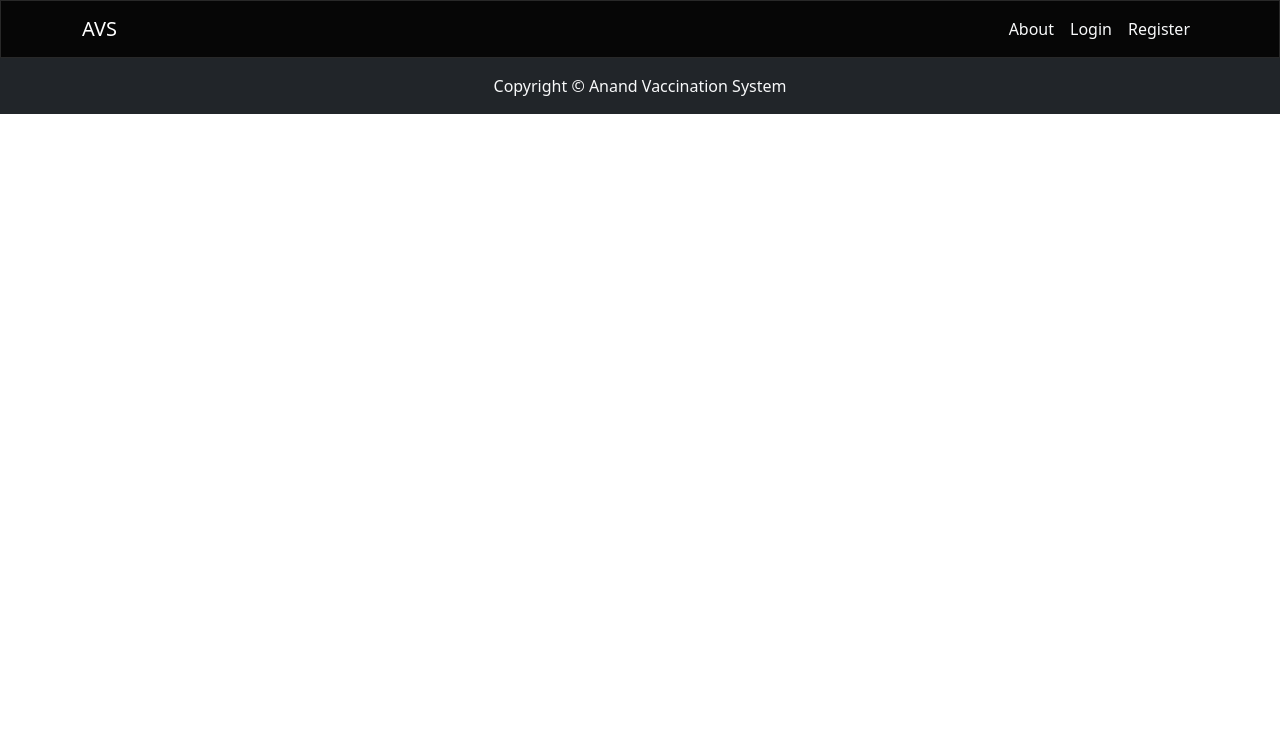
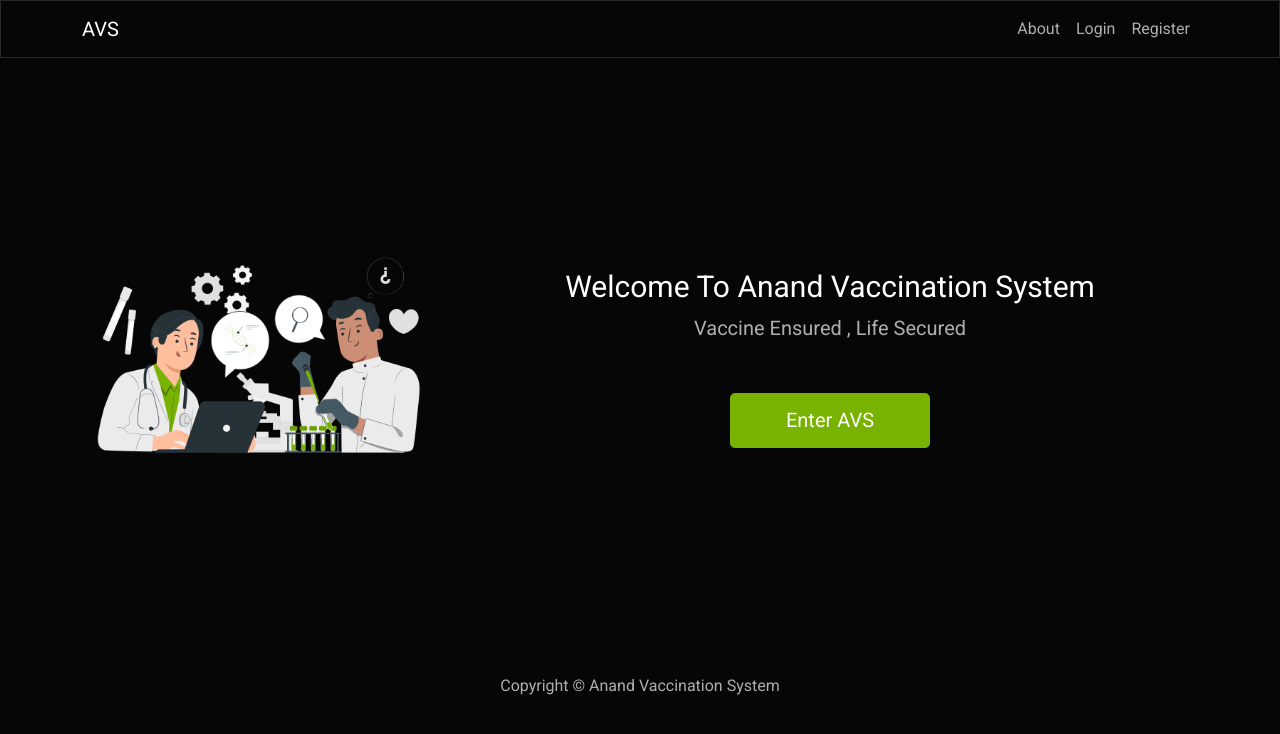
Before and after one commit to anandpothraj/avs-frontend, a React (Create React App) app: page / in a window 1280 px wide. Shown: the top 734 px of the page. Built offline with nearby package versions, Linux system fonts and the light colour scheme.

Commit message:
Created home page

```diff
--- a/src/App.js
+++ b/src/App.js
@@ -1,13 +1,21 @@
 import Header from './layout/Header';
 import Footer from './layout/Footer';
 import './assets/customCss/custom.css';
-import { BrowserRouter as Router } from "react-router-dom";
+import HomeScreen from './screens/UserScreen/HomeScreen';
+import { BrowserRouter as Router, Routes, Route } from "react-router-dom";
 
 const App = () => {
   return (
     <>
       <Router>
-          <Header/>
+      <Header/>
+            <main>
+              <Routes>
+                {/* Open Routes */}
+                <Route path='/' element={<HomeScreen/>} exact />
+                {/* Open Routes */}
+              </Routes>
+            </main>
           <Footer/>
       </Router>
     </>
--- a/src/index.js
+++ b/src/index.js
@@ -3,7 +3,6 @@ import App from './App';
 import React from 'react';
 import './assets/customCss/theme.css';
 import ReactDOM from 'react-dom/client';
-import 'bootstrap/dist/css/bootstrap.min.css';
 const root = ReactDOM.createRoot(document.getElementById('root'));
 root.render(
   <React.StrictMode>
--- a/src/layout/Footer.js
+++ b/src/layout/Footer.js
@@ -1,5 +1,5 @@
 import React from "react";
-import { Col, Row } from "react-bootstrap";
+import { Col, Container, Row } from "react-bootstrap";
 
 const Footer = () => {
   return (
@@ -12,11 +12,11 @@ const Footer = () => {
         justifyContent: "center",
       }}
     >
-      <div className="bg-dark text-light w-100">
+      <Container>
         <Row>
           <Col className="text-center py-3">Copyright &copy; Anand Vaccination System</Col>
         </Row>
-      </div>
+      </Container>
     </footer>
   );
 };
--- a/src/layout/Header.js
+++ b/src/layout/Header.js
@@ -7,7 +7,7 @@ const Header = () => {
 
   const navigate = useNavigate();
   const user = localStorage.getItem('user');
-  const linkCss = "text-decoration-none text-light m-2";
+  const linkCss = "text-decoration-none text-dark m-2";
 
   const logoutHandler = () => {
     if (window.confirm("Are you sure you want LOGOUT?")) {
--- /dev/null
+++ b/src/screens/UserScreen/HomeScreen.js
@@ -0,0 +1,59 @@
+import React, { useEffect } from "react";
+import HomeImg from '../../assets/img/HomeBg.png';
+import { Link, useNavigate } from "react-router-dom";
+import { Container, Row , Col, Button, Image } from "react-bootstrap";
+
+const HomeScreen = () => {
+
+  const navigate = useNavigate();
+
+  // This function takes an json and return true if the json is valid and false if json is invalid
+  const isJson = (json) => {
+    try {
+      JSON.parse(json);
+    } catch (e) {
+      return false;
+    }
+    return true;
+  };
+
+  useEffect(() => {
+    // fetching user from localstorage
+    let user = localStorage.getItem("user");
+    // if user exist then check the json is valid or not and if user is not exist then redirect to "/"
+    if (user && isJson(user)) {
+      user = JSON.parse(user);
+      let accountType = user.data.accountType.toLowerCase();
+      navigate(`/${accountType}`);
+    } else {
+      navigate("/");
+    }
+  }, [navigate]);
+
+  return (
+    <div className="main" fluid="md">
+      <Container className="container">
+        <Row>
+          <Col xs={6} md={4} className="imgCls m-auto">
+            <Image src={HomeImg} fluid  />
+          </Col>
+          <Col xs={12} md={8} className="align-self-center">
+            <div className="intro-text">
+              <h4 className="title">Welcome To Anand Vaccination System</h4>
+              <p className="subtitle">Vaccine Ensured , Life Secured</p>
+            </div>
+            <div className="buttonContainer">
+              <Link to="/">
+                <Button size="lg" className="landingbutton btn-success" >
+                  Enter AVS
+                </Button>
+              </Link>
+            </div>
+          </Col>
+        </Row>
+      </Container>
+    </div>
+  );
+};
+
+export default HomeScreen;
```
Also changed, not shown: src/assets/img/HomeBg.png (added).
